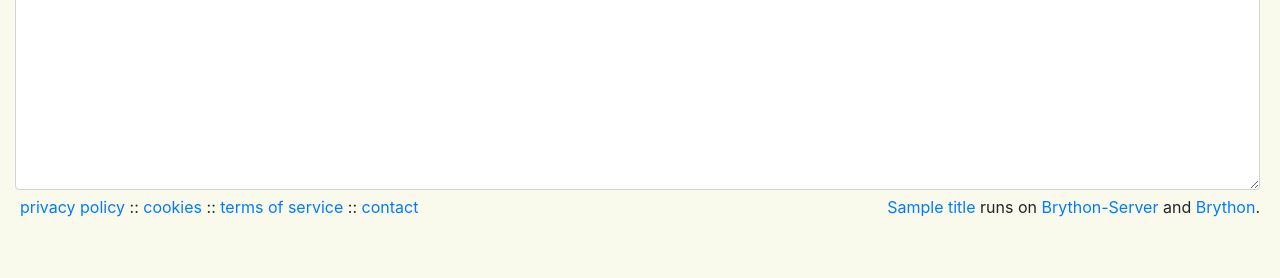
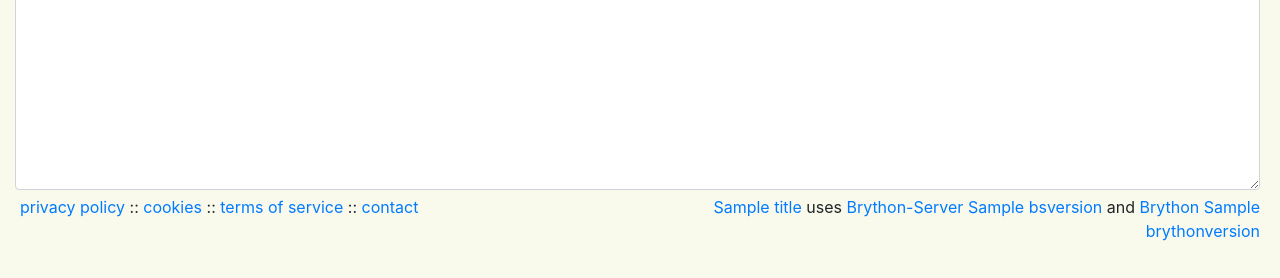
Before and after one commit to BrythonServer/brython-server, a Flask app: template brythonserver/templates/exec.html in a window 1280 px wide. Shown: the part 522-800 px from the top of the page. Run offline with Flask 2, Linux system fonts and the light colour scheme; the template is opened without the code that fills it: most values are stand-ins (such as "Sample title", 1, 10 or a date in 2020); parts of the project's set-up code (start-up, migrations or seed data) failed here and were passed over; some libraries are stand-ins or nearby versions.

Commit message:
display brythonserver and brython versions

```diff
--- a/brythonserver/main.py
+++ b/brythonserver/main.py
@@ -23,7 +23,7 @@ from flask import (
 from flask_session import Session
 from flask_caching import Cache
 import ggame.__version__
-from ggame.__version__ import VERSION, BUZZ_VERSION, PIXI_VERSION
+from ggame.__version__ import VERSION as GGVERSION, BUZZ_VERSION, PIXI_VERSION
 from .reverseproxied import ReverseProxied
 from .definitions import (
     ENV_FLASKSECRET,
@@ -147,6 +147,7 @@ def root():
                 buzzversion=BUZZ_VERSION,
                 pixiversion=PIXI_VERSION,
                 bsversion=VERSION,
+                ggversion=GGVERSION,
                 cookieconsent=cookieconsent,
                 g_clientid=G_CLIENTID,
                 g_apikey=G_APIKEY,
@@ -172,6 +173,7 @@ def root():
                 buzzversion=BUZZ_VERSION,
                 pixiversion=PIXI_VERSION,
                 bsversion=VERSION,
+                ggversion=GGVERSION,
                 cookieconsent=cookieconsent,
                 g_clientid=G_CLIENTID,
                 g_apikey=G_APIKEY,
@@ -192,6 +194,7 @@ def root():
                 buzzversion=BUZZ_VERSION,
                 pixiversion=PIXI_VERSION,
                 bsversion=VERSION,
+                ggversion=GGVERSION,
                 cookieconsent=cookieconsent,
                 g_clientid=G_CLIENTID,
                 g_apikey=G_APIKEY,
@@ -212,6 +215,7 @@ def root():
                 buzzversion=BUZZ_VERSION,
                 pixiversion=PIXI_VERSION,
                 bsversion=VERSION,
+                ggversion=GGVERSION,
                 cookieconsent=cookieconsent,
                 g_clientid=G_CLIENTID,
                 g_apikey=G_APIKEY,
@@ -233,6 +237,7 @@ def root():
                 buzzversion=BUZZ_VERSION,
                 pixiversion=PIXI_VERSION,
                 bsversion=VERSION,
+                ggversion=GGVERSION,
                 cookieconsent=cookieconsent,
                 g_clientid=G_CLIENTID,
                 g_apikey=G_APIKEY,
--- a/brythonserver/templates/exec.html
+++ b/brythonserver/templates/exec.html
@@ -50,10 +50,10 @@
 <div class="row" id="bottom-row">
     {% include 'legalese.html' %}
     <div class="col-md-6" id="footer-row">
-            <a href = "{{ url_for('root') }}">{{ title }}</a> runs on
-            <a href="https://github.com/tiggerntatie/brython-server">
-            Brython-Server</a> and
-            <a href="http://www.brython.info/">Brython</a>.
+            <a href = "{{ url_for('root') }}">{{ title }}</a> uses
+            <a href="https://github.com/BrythonServer/brython-server">
+            Brython-Server {{ bsversion }}</a> and
+            <a href="http://www.brython.info/">Brython {{ brythonversion }}</a>
     </div>
 </div>
 
--- a/brythonserver/templates/index.html
+++ b/brythonserver/templates/index.html
@@ -102,10 +102,10 @@
     <div class="row" id="bottom-row">
         {% include 'legalese.html' %}
         <div class="col-md-6" id="footer-row">
-            <a href = "{{ url_for('root') }}">{{ title }}</a> runs on the
+            <a href = "{{ url_for('root') }}">{{ title }}</a> uses
             <a href="https://github.com/BrythonServer/brython-server">
-            Brython-Server</a> and
-            <a href="http://www.brython.info/">Brython</a> projects.
+            Brython-Server {{ bsversion }}</a> and
+            <a href="http://www.brython.info/">Brython {{ brythonversion }}</a> ::
             {% if cookieconsent %}
                 <a href= "{{ url_for('brythonconsole') }}">{{ consolesite }}</a>
             {% endif %}
```
Also changed, not shown: brythonserver/templates/console.html (+2 -5 lines).
